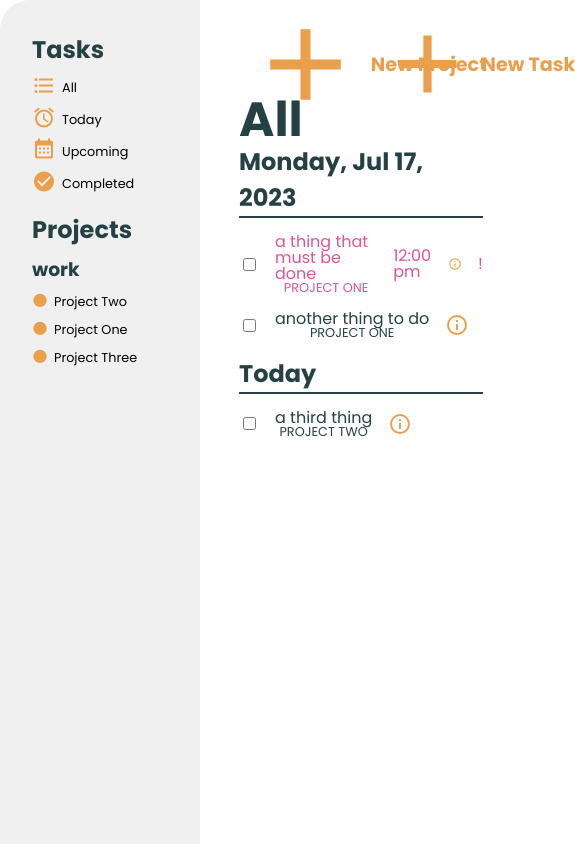
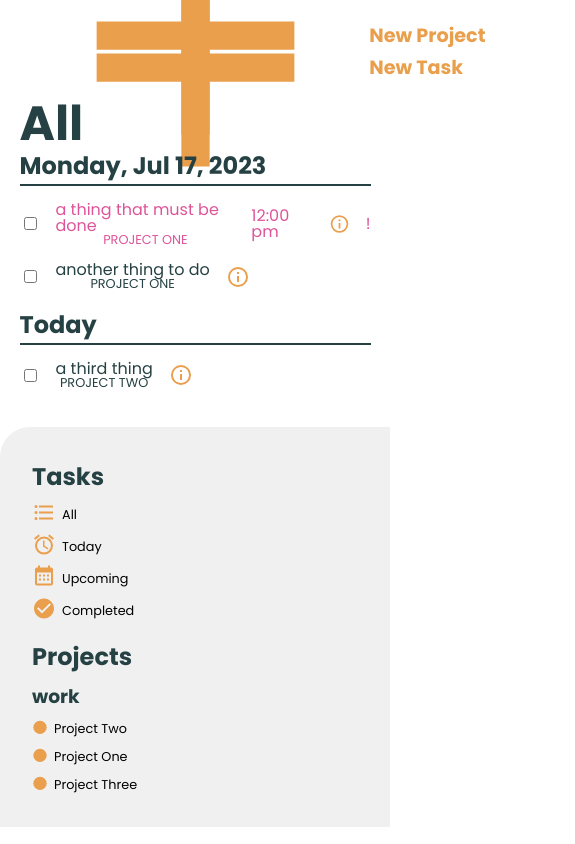
Before and after one commit to MooseCowBear/odin-todo, a website built with webpack: page dist/index.html in a window 390 px wide. Shown: the whole page, 575 px wide, since content can reach past the window. Built offline with Linux system fonts and the light colour scheme.

Commit message:
add a mobile layout

```diff
--- a/src/nav.js
+++ b/src/nav.js
@@ -12,6 +12,8 @@ export function navComponent(todos, parent) {
   parent.textContent = ""
   const component = document.createElement('nav');
   component.classList.add('nav');
+
+  //need a hambuger for the mobile layout...
 
   const tasksDiv = document.createElement('div');
   const tasksTitle = document.createElement('h2');
--- a/src/style.css
+++ b/src/style.css
@@ -161,7 +161,7 @@ button {
 .new-buttons-div {
   display: flex;
   justify-content: space-between;
-  width: 100%;;
+  width: 100%;
 }
 
 .new-buttons-div button {
@@ -356,3 +356,23 @@ select:focus + .focus {
   border: 2px solid var(--alert);
   border-radius: inherit;
 }
+
+@media only screen and (max-width: 500px) {
+  body {
+    grid-template-columns: 1fr;
+  }
+
+  main {
+    padding: 5vw;
+    grid-row: 1;
+  }
+
+  .nav {
+    height: max-content;
+    grid-row: 2;
+  }
+
+  .new-buttons-div {
+    flex-direction: column;
+  }
+}
```
Also changed, not shown: dist/main.js.
